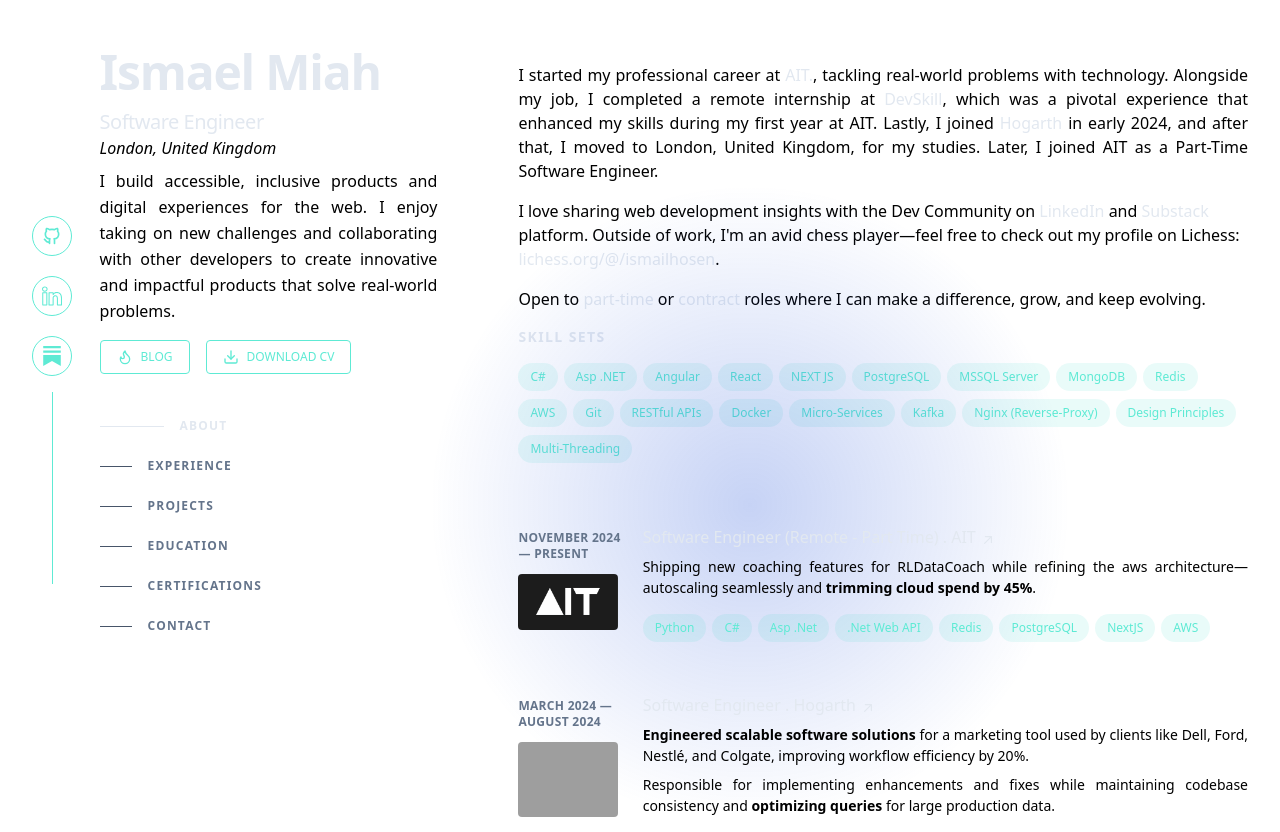
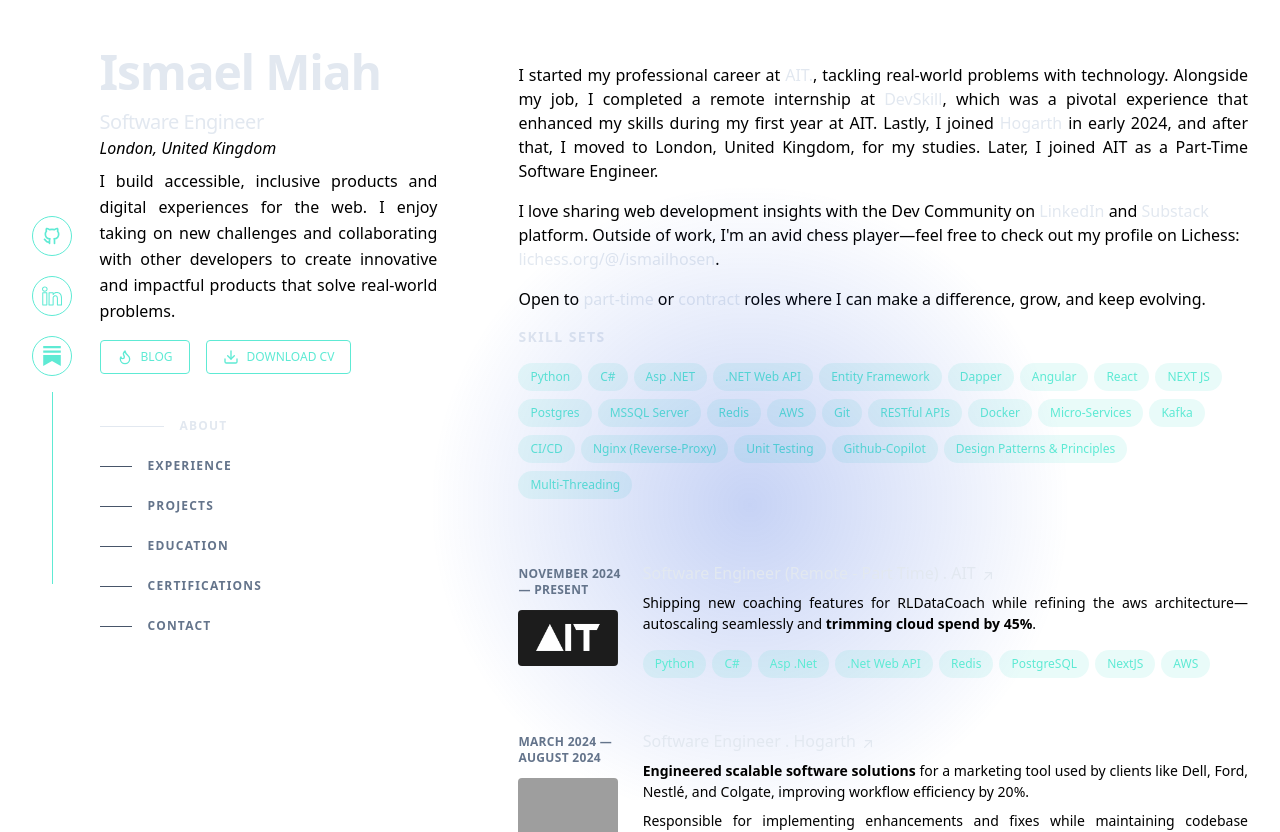
Before and after one commit to ismaelmiah/Portfolio-v2, a Next.js app: page / in a window 1280 px wide. Shown: the top 832 px of the page. Built offline with nearby package versions, Linux system fonts and the light colour scheme; grey boxes are pictures that could not be loaded.

Commit message:
Update dependencies and enhance About section with additional technologies

```diff
--- a/package.json
+++ b/package.json
@@ -9,7 +9,7 @@
     "lint": "next lint"
   },
   "dependencies": {
-    "next": "14.0.4",
+    "next": "^14.2.31",
     "react": "^18",
     "react-dom": "^18",
     "react-icons": "^5.4.0",
--- a/pages/about/index.tsx
+++ b/pages/about/index.tsx
@@ -90,12 +90,32 @@
           <ul className="mt-2 flex flex-wrap" aria-label="Technologies used">
             <li className="mr-1.5 mt-2">
               <div className="flex items-center rounded-full bg-teal-400/10 px-3 py-1 text-xs font-medium leading-5 text-teal-300 ">
+                Python
+              </div>
+            </li>
+            <li className="mr-1.5 mt-2">
+              <div className="flex items-center rounded-full bg-teal-400/10 px-3 py-1 text-xs font-medium leading-5 text-teal-300 ">
                 C#
               </div>
             </li>
             <li className="mr-1.5 mt-2">
               <div className="flex items-center rounded-full bg-teal-400/10 px-3 py-1 text-xs font-medium leading-5 text-teal-300 ">
                 Asp .NET
+              </div>
+            </li>
+            <li className="mr-1.5 mt-2">
+              <div className="flex items-center rounded-full bg-teal-400/10 px-3 py-1 text-xs font-medium leading-5 text-teal-300 ">
+                .NET Web API
+              </div>
+            </li>
+            <li className="mr-1.5 mt-2">
+              <div className="flex items-center rounded-full bg-teal-400/10 px-3 py-1 text-xs font-medium leading-5 text-teal-300 ">
+                Entity Framework
+              </div>
+            </li>
+            <li className="mr-1.5 mt-2">
+              <div className="flex items-center rounded-full bg-teal-400/10 px-3 py-1 text-xs font-medium leading-5 text-teal-300 ">
+                Dapper
               </div>
             </li>
             <li className="mr-1.5 mt-2">
@@ -115,17 +135,12 @@
             </li>
             <li className="mr-1.5 mt-2">
               <div className="flex items-center rounded-full bg-teal-400/10 px-3 py-1 text-xs font-medium leading-5 text-teal-300 ">
-                PostgreSQL
+                Postgres
               </div>
             </li>
             <li className="mr-1.5 mt-2">
               <div className="flex items-center rounded-full bg-teal-400/10 px-3 py-1 text-xs font-medium leading-5 text-teal-300 ">
                 MSSQL Server
-              </div>
-            </li>
-            <li className="mr-1.5 mt-2">
-              <div className="flex items-center rounded-full bg-teal-400/10 px-3 py-1 text-xs font-medium leading-5 text-teal-300 ">
-                MongoDB
               </div>
             </li>
             <li className="mr-1.5 mt-2">
@@ -148,11 +163,6 @@
                 RESTful APIs
               </div>
             </li>
-            {/* <li className="mr-1.5 mt-2">
-              <div className="flex items-center rounded-full bg-teal-400/10 px-3 py-1 text-xs font-medium leading-5 text-teal-300 ">
-                GraphQL
-              </div>
-            </li> */}
             <li className="mr-1.5 mt-2">
               <div className="flex items-center rounded-full bg-teal-400/10 px-3 py-1 text-xs font-medium leading-5 text-teal-300 ">
                 Docker
@@ -170,12 +180,27 @@
             </li>
             <li className="mr-1.5 mt-2">
               <div className="flex items-center rounded-full bg-teal-400/10 px-3 py-1 text-xs font-medium leading-5 text-teal-300 ">
+                CI/CD
+              </div>
+            </li>
+            <li className="mr-1.5 mt-2">
+              <div className="flex items-center rounded-full bg-teal-400/10 px-3 py-1 text-xs font-medium leading-5 text-teal-300 ">
                 Nginx (Reverse-Proxy)
               </div>
             </li>
             <li className="mr-1.5 mt-2">
               <div className="flex items-center rounded-full bg-teal-400/10 px-3 py-1 text-xs font-medium leading-5 text-teal-300 ">
-                Design Principles
+                Unit Testing
+              </div>
+            </li>
+            <li className="mr-1.5 mt-2">
+              <div className="flex items-center rounded-full bg-teal-400/10 px-3 py-1 text-xs font-medium leading-5 text-teal-300 ">
+                Github-Copilot
+              </div>
+            </li>
+            <li className="mr-1.5 mt-2">
+              <div className="flex items-center rounded-full bg-teal-400/10 px-3 py-1 text-xs font-medium leading-5 text-teal-300 ">
+                Design Patterns & Principles
               </div>
             </li>
             <li className="mr-1.5 mt-2">
```
Also changed, not shown: 1 other file (tests, documents, lock files or other folders).
